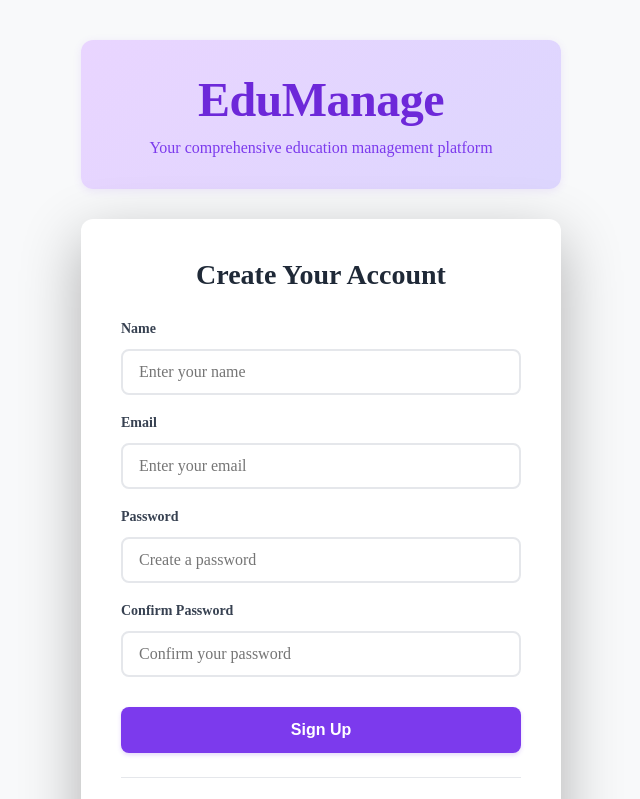
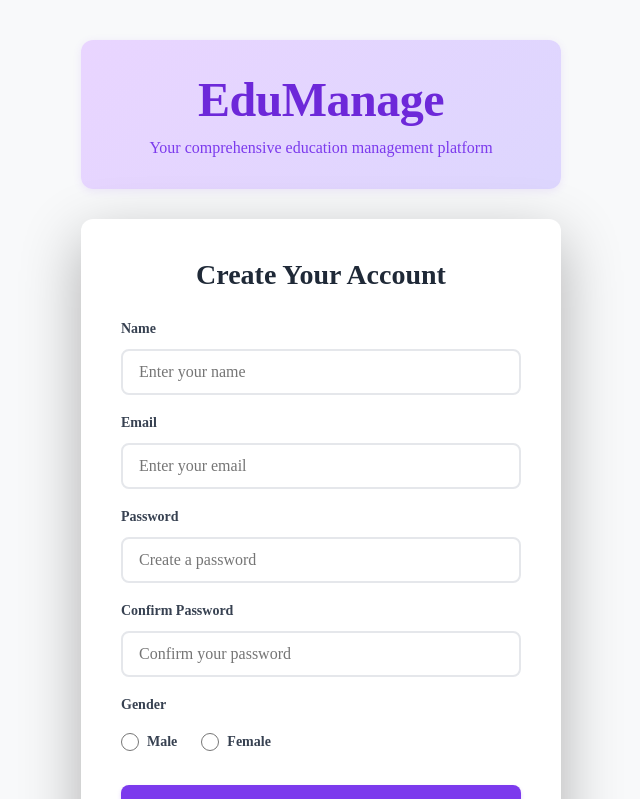
Before and after one commit to roncristianm/WebEng-Final-Project, a React (Vite) app: page /signup in a window 1280 px wide. Shown: the top 799 px of the page, without its empty margins (319-959 px from the left). Built offline with nearby package versions, Linux system fonts and the light colour scheme; no server answers.

Commit message:
API & SignUp Form
- added the authentication key
- added male/female radio button in SignUp

```diff
--- a/src/pages/dashboard/Dashboard.jsx
+++ b/src/pages/dashboard/Dashboard.jsx
@@ -79,26 +79,9 @@ function Dashboard() {
           <p className="count">0</p>
         </div>
 
-        {/* Posted */}
-        <div className="grid-card activity posted">
-          <div className="card-icon-large">📌</div>
-          <h3>Posted</h3>
-          <p className="count">0</p>
-        </div>
 
-        {/* Quizzes */}
-        <div className="grid-card activity quizzes">
-          <div className="card-icon-large">📋</div>
-          <h3>Quizzes</h3>
-          <p className="count">0</p>
-        </div>
 
-        {/* Performance Tasks */}
-        <div className="grid-card activity performance">
-          <div className="card-icon-large">🎯</div>
-          <h3>Performance Tasks</h3>
-          <p className="count">0</p>
-        </div>
+
       </div>
     </div>
   )
--- a/src/pages/homepage/Signup.jsx
+++ b/src/pages/homepage/Signup.jsx
@@ -6,6 +6,7 @@ import '../../styles/Auth.css'
 
 function Signup() {
   const [name, setName] = useState('')
+  const [gender, setGender] = useState('')
   const [email, setEmail] = useState('')
   const [password, setPassword] = useState('')
   const [confirmPassword, setConfirmPassword] = useState('')
@@ -123,6 +124,34 @@ function Signup() {
               />
             </div>
 
+                        <div className="form-group">
+              <label>Gender</label>
+              <div className="radio-group">
+                <label className="radio-label">
+                  <input
+                    type="radio"
+                    name="gender"
+                    value="male"
+                    checked={gender === 'male'}
+                    onChange={(e) => setGender(e.target.value)}
+                    required
+                  />
+                  <span>Male</span>
+                </label>
+                <label className="radio-label">
+                  <input
+                    type="radio"
+                    name="gender"
+                    value="female"
+                    checked={gender === 'female'}
+                    onChange={(e) => setGender(e.target.value)}
+                    required
+                  />
+                  <span>Female</span>
+                </label>
+              </div>
+            </div>
+
             <button type="submit" className="btn-primary" disabled={loading}>
               {loading ? 'Creating Account...' : 'Sign Up'}
             </button>
--- a/src/styles/Auth.css
+++ b/src/styles/Auth.css
@@ -149,6 +149,38 @@
   font-weight: 500;
 }
 
+.radio-group {
+  display: flex;
+  gap: 24px;
+  margin-top: 8px;
+}
+
+.radio-label {
+  display: flex;
+  align-items: center;
+  gap: 8px;
+  cursor: pointer;
+  color: #374151;
+  font-size: 15px;
+  font-weight: 500;
+  transition: color 0.2s ease;
+}
+
+.radio-label:hover {
+  color: #7c3aed;
+}
+
+.radio-label input[type="radio"] {
+  width: 18px;
+  height: 18px;
+  cursor: pointer;
+  accent-color: #7c3aed;
+}
+
+.radio-label span {
+  user-select: none;
+}
+
 .btn-primary {
   background: #7c3aed;
   color: #ffffff;
```
Also changed, not shown: 1 other file (tests, documents, lock files or other folders).
